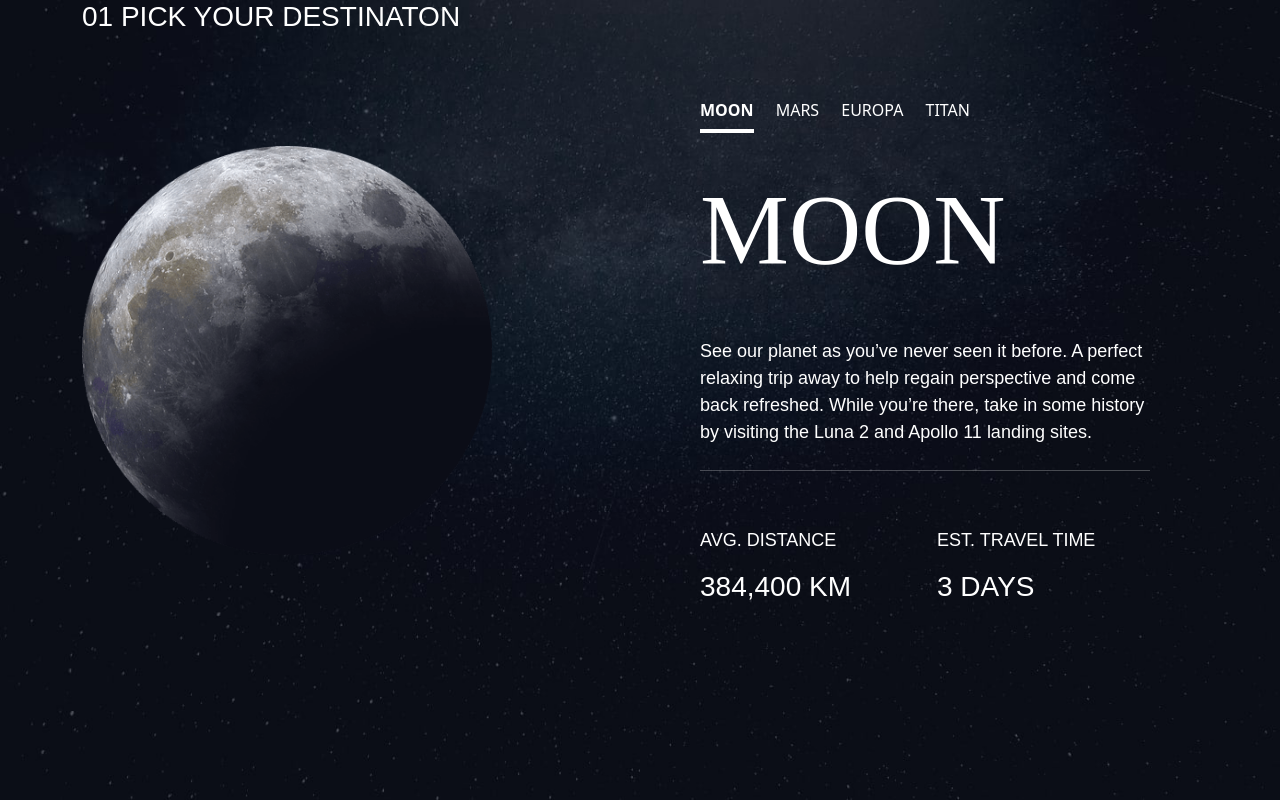
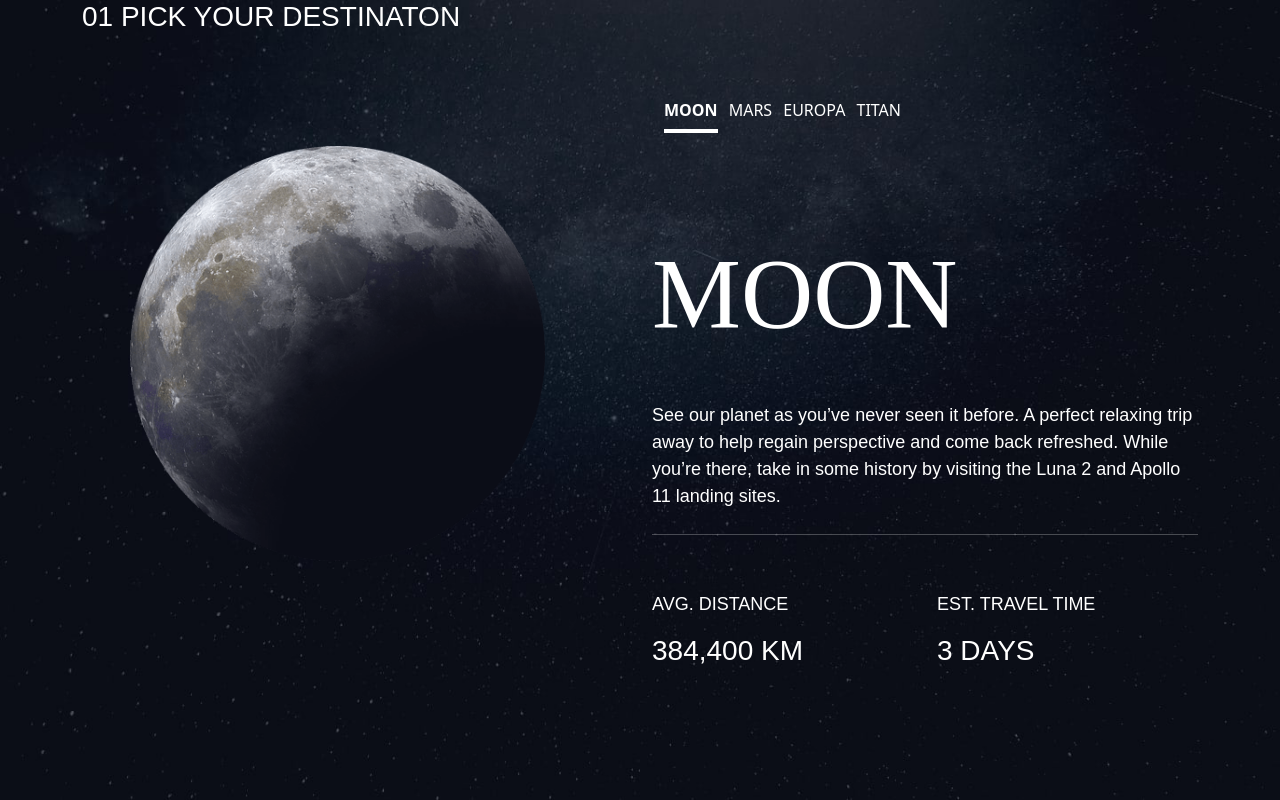
Before and after one commit to iSchoolProjects/space-tourism, a plain HTML site: page template.destination.html in a window 1280 px wide. Drawn offline with nearby package versions, Linux system fonts and the light colour scheme.

Commit message:
Edited files 5

```diff
--- a/styles/destination.css
+++ b/styles/destination.css
@@ -4,7 +4,6 @@
     background-repeat: no-repeat;
     background-size: cover;
 }
-
 }
 
 @media screen and (max-width: 768px) {
@@ -14,13 +13,7 @@
     background-size: cover;
 }
 
-.planet-image{
-    width: 40%;
-}
 
-.planets-links{
-    width: 73%;
-}
 }
 
 @media screen and (min-width: 769px) {
@@ -29,21 +22,10 @@
         background-repeat: no-repeat;
         background-size: cover;
     }
-
-.planet-image{
-    width: 40%;
-}
-
-.planets-links{
-    width: 60%;
-}
-
-.row .padding-for-desktop{
-    padding-inline: 60px;
-}
 }
 
 body{
+    color: white;
     box-sizing: border-box;
     min-height: 100vh;
 }
--- a/template.destination.html
+++ b/template.destination.html
@@ -27,13 +27,15 @@
       </h5>
 
       <div class="row">
-        <div class="col-12 col-lg-6  text-center text-lg-start">
-          <img class="planet-image w-75 mx-auto mx-lg-0 mt-lg-5 pt-lg-5" src="assets/destination/image-moon.png" />
+        <div class="col-8 mx-auto col-lg-5 pe-lg-5 text-center text-lg-start">
+          <img class="planet-image w-100 mx-auto mx-lg-0 mt-lg-5 pt-lg-5 me-lg-5" src="assets/destination/image-moon.png" />
         </div>
 
-        <div class="col-12 col-lg-6 padding-for-desktop">
-          <div class="col-12 col-lg-6 text-center text-lg-start planets-links mx-auto ms-lg-0 d-blok my-5 mt-lg-0 mt-lg-5">
-            <ul class="d-flex justify-content-between ps-lg-0 ps-0 list-unstyled">
+        <div class="col-12 col-lg-6">
+          <div class="row">
+          <div class="col-12 col-lg-6 text-center text-lg-start px-4 mx-auto ms-lg-0 d-block my-5 mt-lg-0 mt-lg-5">
+            <div class="px-5 px-lg-0 mx-md-5 mx-lg-0">
+            <ul class="d-flex justify-content-between ps-lg-0 ps-0 list-unstyled mx-md-5 mx-lg-0">
            <li>
             <a class="active text-decoration-none text-white" href="#">MOON</a>
             </li>
@@ -50,6 +52,8 @@
          <a class="text-decoration-none text-white" href="#">TITAN</a>
             </li>
           </ul>
+          </div>
+          </div>
           </div>
 
           <h2 class="text-center text-lg-start mb-4 my-lg-5">MOON</h2>
```
